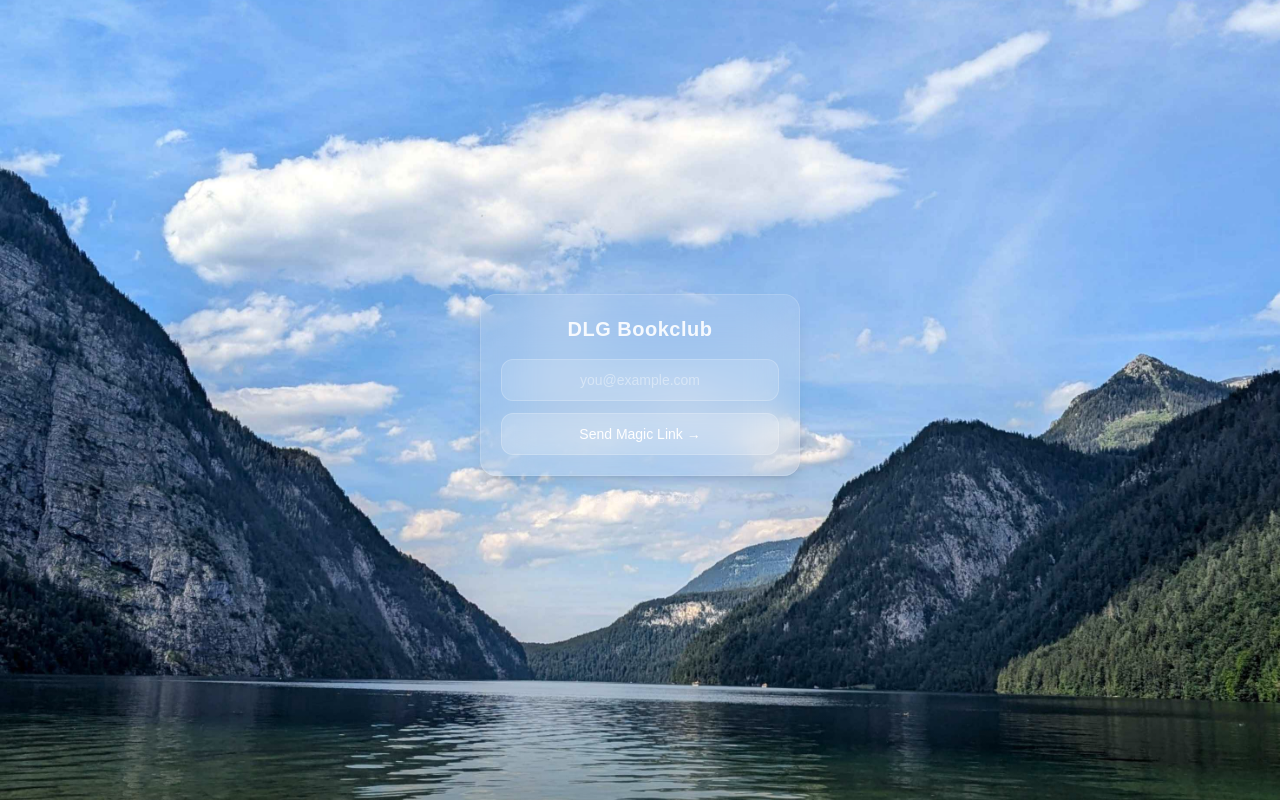
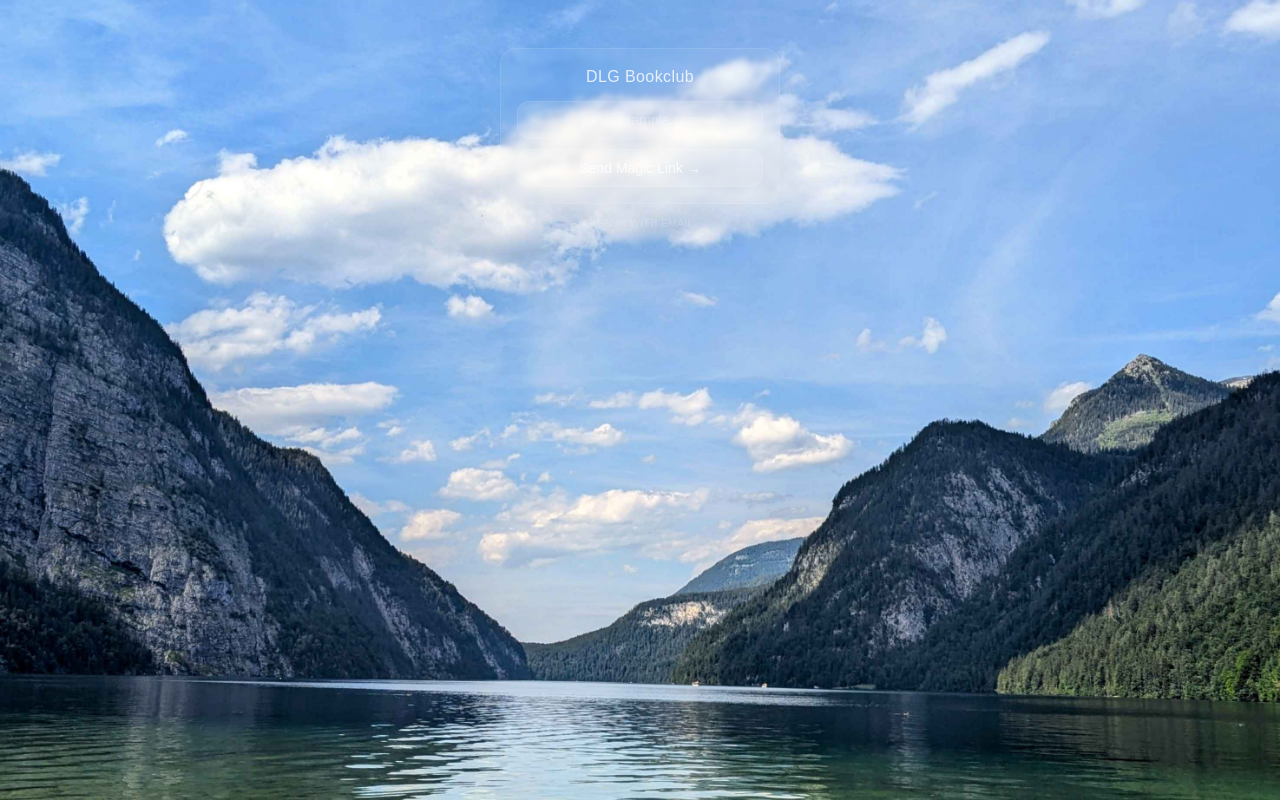
Before and after one commit to asifnady/dlg-bookclub, a Next.js app: page /login in a window 1280 px wide. Built offline with nearby package versions, Linux system fonts and the light colour scheme.

Commit message:
Move card to top, ultra-thin glass, barely-there transparency

```diff
--- a/app/login/page.tsx
+++ b/app/login/page.tsx
@@ -34,39 +34,35 @@ export default function LoginPage() {
 
   return (
     <div className="relative min-h-screen w-full overflow-hidden bg-black">
-      {/* Full-screen background photo */}
+      {/* Full-screen photo */}
       <div
         className="absolute inset-0 bg-cover bg-center"
         style={{ backgroundImage: "url(/bg.jpg)" }}
       />
 
-      {/* Very subtle gradient overlay at bottom for readability */}
-      <div className="absolute inset-x-0 bottom-0 h-48 bg-gradient-to-t from-black/30 to-transparent pointer-events-none" />
-
-      {/* Minimal floating badge — small, centered */}
-      <div className="relative z-10 flex min-h-screen flex-col items-center justify-center px-6">
-        <div className="w-full max-w-xs mx-auto">
-          {/* Small glass card */}
-          <div className="rounded-2xl backdrop-blur-xl bg-white/10 border border-white/15 shadow-lg p-5">
-            <div className="text-center space-y-4">
-              {/* Title — just a thin wordmark */}
-              <h1 className="text-xl font-semibold tracking-wide text-white/90">
+      {/* Content — pushed to top */}
+      <div className="relative z-10 flex min-h-screen flex-col items-center pt-12 px-6">
+        <div className="w-full max-w-[280px] mx-auto">
+          {/* Ultra-thin glass badge at top */}
+          <div className="rounded-2xl bg-white/5 backdrop-blur-[2px] border border-white/10 p-4">
+            <div className="text-center space-y-3">
+              <h1 className="text-base font-medium tracking-wide text-white/80">
                 DLG Bookclub
               </h1>
 
               {sent ? (
-                <div className="space-y-3">
-                  <p className="text-sm font-medium text-green-300">✨ Magic link sent</p>
-                  <p className="text-xs text-white/60">Check your email (and spam) for the link.</p>
+                <div className="space-y-2">
+                  <p className="text-xs text-green-300/80">✨ Magic link sent</p>
+                  <p className="text-xs text-white/50">Check your email (and spam).</p>
                   <button
                     onClick={() => setSent(false)}
-                    className="text-xs text-amber-300/80 underline hover:text-amber-200 transition-colors"
+                    className="text-xs text-white/40 underline hover:text-white/60 transition-colors"
                   >
                     Send again
                   </button>
                 </div>
               ) : (
-                <form onSubmit={handleSubmit} className="space-y-3">
+                <form onSubmit={handleSubmit} className="space-y-2.5">
                   <input
                     type="email"
                     value={email}
@@ -74,15 +70,15 @@ export default function LoginPage() {
                     placeholder="you@example.com"
                     required
                     autoComplete="email"
-                    className="w-full rounded-xl border border-white/20 bg-white/10 backdrop-blur-lg px-3 py-2.5 text-center text-sm text-white placeholder:text-white/40 outline-none focus:border-white/40 focus:ring-2 focus:ring-white/10 transition-all"
+                    className="w-full rounded-xl border border-white/10 bg-white/5 backdrop-blur-[2px] px-3 py-2 text-center text-sm text-white/80 placeholder:text-white/30 outline-none focus:border-white/20 focus:ring-1 focus:ring-white/10 transition-all"
                   />
                   {error && (
-                    <p className="text-xs text-red-300/80">{error}</p>
+                    <p className="text-xs text-red-300/60">{error}</p>
                   )}
                   <button
                     type="submit"
                     disabled={loading}
-                    className="w-full rounded-xl bg-white/15 backdrop-blur-lg border border-white/20 px-3 py-2.5 text-sm font-medium text-white transition-all hover:bg-white/25 active:bg-white/20 disabled:opacity-40"
+                    className="w-full rounded-xl bg-white/10 backdrop-blur-[2px] border border-white/10 px-3 py-2 text-sm font-medium text-white/80 transition-all hover:bg-white/15 active:bg-white/5 disabled:opacity-40"
                   >
                     {loading ? "Sending…" : "Send Magic Link →"}
                   </button>
@@ -91,9 +87,9 @@ export default function LoginPage() {
             </div>
           </div>
 
-          {/* Tiny credit — barely there */}
-          <p className="mt-4 text-center text-[10px] text-white/30 tracking-wider uppercase">
-            DLG Bookclub &middot; 2026
+          {/* Sign in label - barely there */}
+          <p className="mt-3 text-center text-[10px] text-white/20 tracking-wider uppercase">
+            Sign in with email
           </p>
         </div>
       </div>
```
